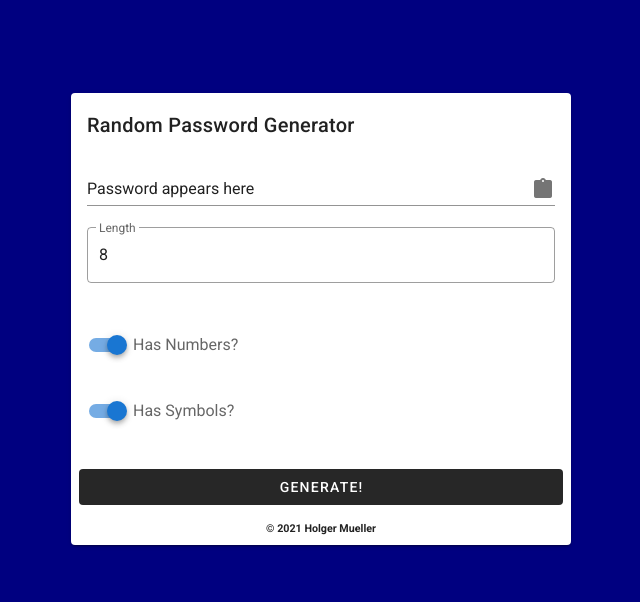
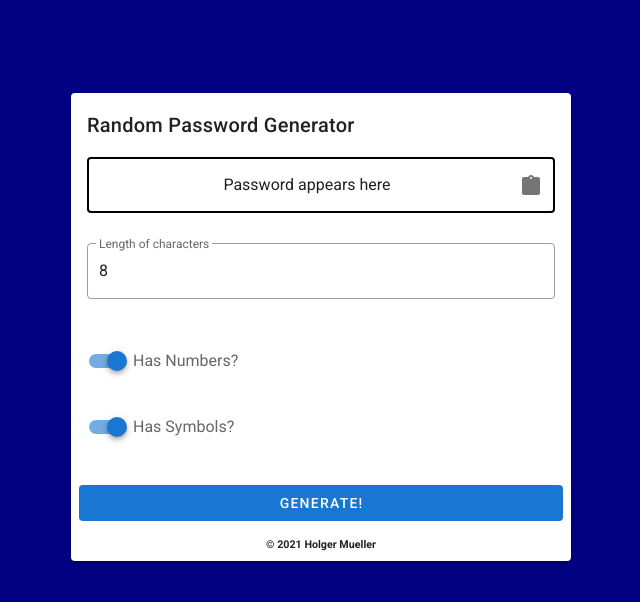
Before and after one commit to Holgermueller/passgen, a Vue app: page / in a window 1280 px wide. Shown: the top 602 px of the page, without its empty margins (319-959 px from the left). Built offline with nearby package versions, Linux system fonts and the light colour scheme.

Commit message:
added tooltip some styling

```diff
--- a/src/components/GeneratorComponents/PasswordDisplay.vue
+++ b/src/components/GeneratorComponents/PasswordDisplay.vue
@@ -1,20 +1,39 @@
 <template>
   <div>
+    <v-tooltip v-model="show" right>
+      <template v-slot:activator="{ on, attrs }">
         <v-text-field
           v-on:focus="$event.target.select()"
           :value="generatedPassword"
           ref="passwordToCopy"
           append-icon="mdi-clipboard"
-      @click:append="copyToClipboard"
+          @click:append="
+            copyToClipboard();
+            showMessage();
+          "
           readonly
+          outlined
+          class="centered-text"
+          background-color="ivory"
+          color="black"
+          v-bind:append="attrs"
+          v-on:append="on"
         >
         </v-text-field>
+      </template>
+
+      <span>Copied!</span>
+    </v-tooltip>
   </div>
 </template>
 
 <script>
 export default {
   name: "PasswordDisplay",
+
+  data: () => ({
+    show: false,
+  }),
 
   computed: {
     generatedPassword() {
@@ -27,15 +46,25 @@ export default {
       this.$refs.passwordToCopy.focus();
       document.execCommand("copy");
     },
+
+    showMessage() {
+      return (this.show = !this.show);
+    },
   },
 };
 </script>
 
 <style scoped>
-.password-display {
-  border: 1px solid black;
-  border-radius: 15px;
-  margin: 2px auto 8px;
-  height: 44px;
+.centered-text >>> input {
+  text-align: center;
+}
+
+.v-text-field--outlined >>> fieldset {
+  border-color: black;
+  border-width: 2px;
+}
+
+.v-input__icon--append .v-icon {
+  color: purple;
 }
 </style>
--- a/src/components/PasswordGenerator.vue
+++ b/src/components/PasswordGenerator.vue
@@ -10,7 +10,7 @@
 
             <v-form>
               <v-text-field
-                label="Length"
+                label="Length of characters"
                 type="number"
                 v-model="length"
                 outlined
@@ -22,7 +22,13 @@
           </v-card-text>
 
           <v-card-actions>
-            <v-btn @click.prevent="generatePassword" elevation="0" dark block>
+            <v-btn
+              @click.prevent="generatePassword"
+              elevation="0"
+              dark
+              block
+              color="primary"
+            >
               Generate!
             </v-btn>
           </v-card-actions>
```
Lines whose indentation alone changed are shown as unchanged.
